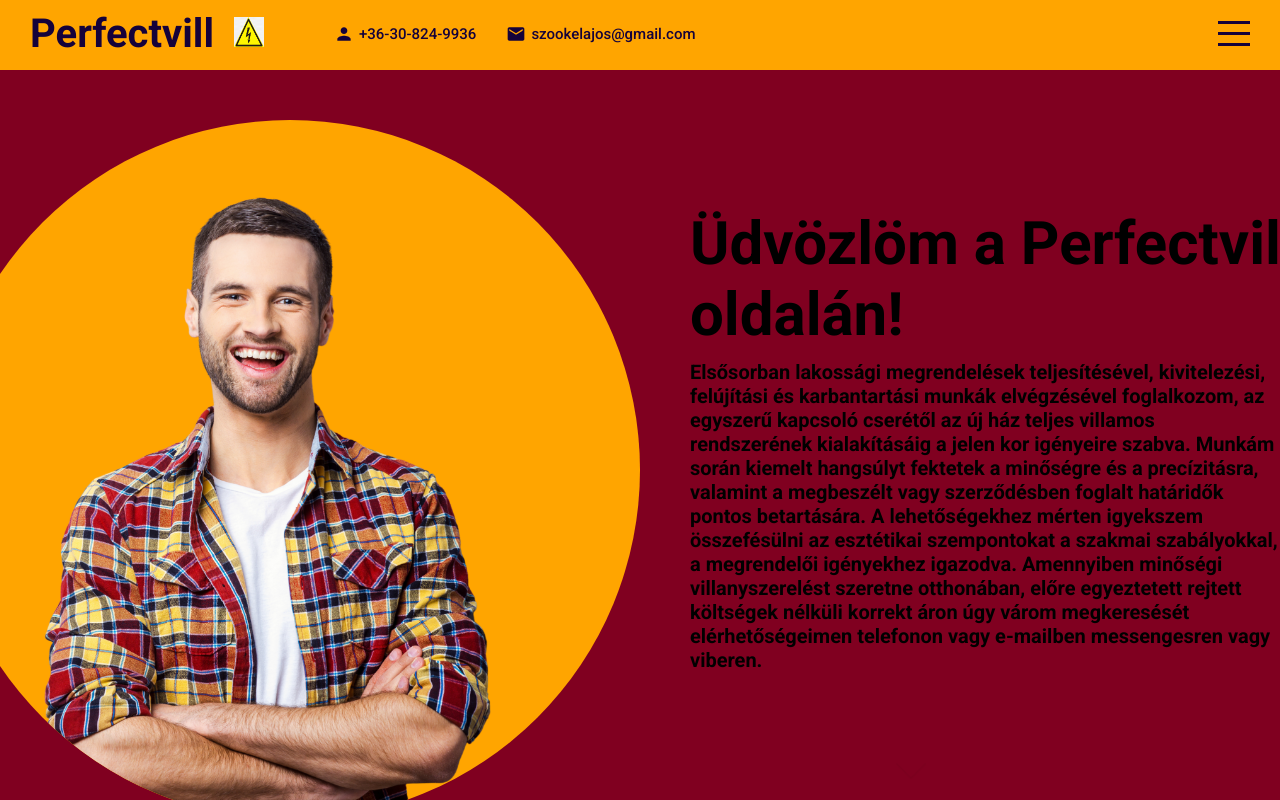
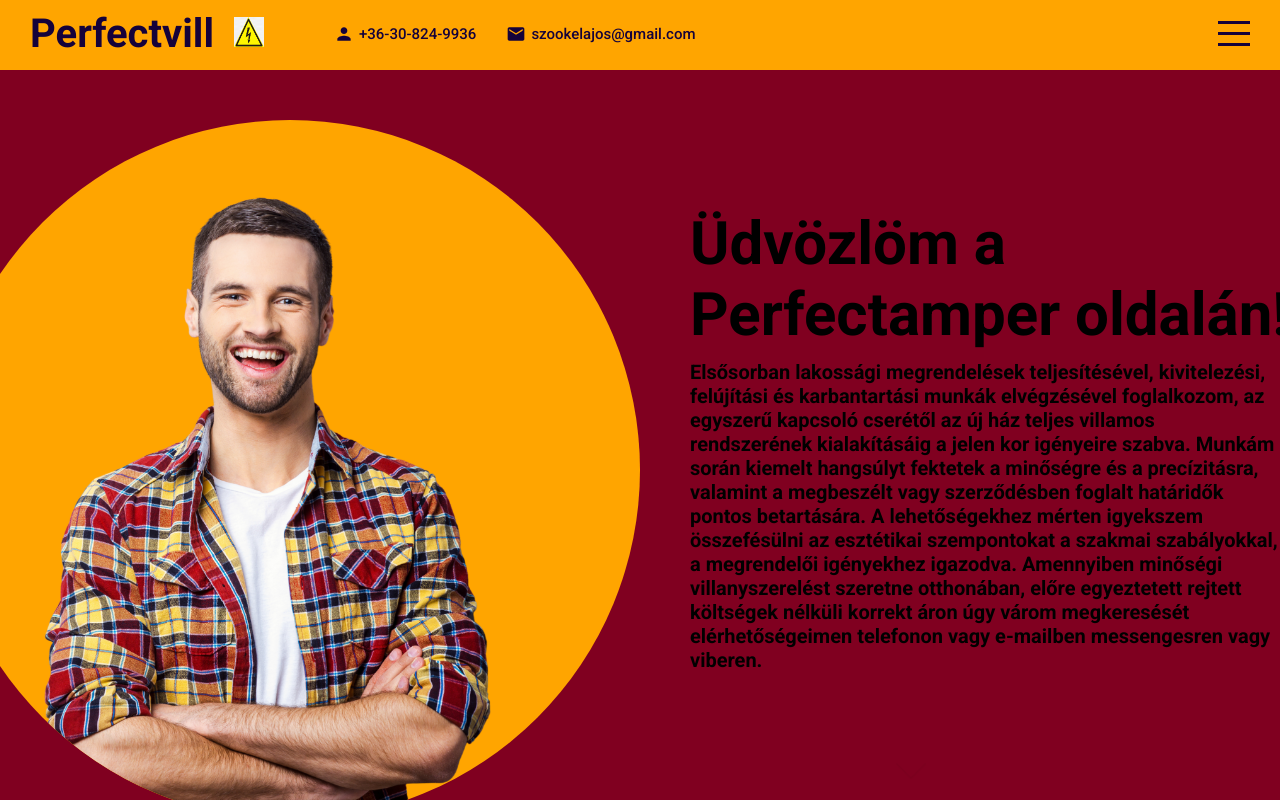
Before and after one commit to ZsoltTirkala/villanyszereles-site, a React (Create React App) app: page / in a window 1280 px wide. Built offline with nearby package versions, Linux system fonts and the light colour scheme.

Commit message:
Change site name in intro

```diff
--- a/src/components/intro/Intro.jsx
+++ b/src/components/intro/Intro.jsx
@@ -11,7 +11,7 @@ export default function Intro() {
       </div>
       <div className="right">
         <div className="wrapper">
-          <h1>Üdvözlöm a Perfectvill oldalán!</h1>
+          <h1>Üdvözlöm a Perfectamper oldalán!</h1>
           <h3>Elsősorban lakossági megrendelések teljesítésével, kivitelezési, felújítási és karbantartási munkák
             elvégzésével foglalkozom, az egyszerű kapcsoló cserétől az új ház teljes villamos rendszerének
             kialakításáig a jelen kor igényeire szabva. Munkám során kiemelt hangsúlyt fektetek a minőségre és a
```
